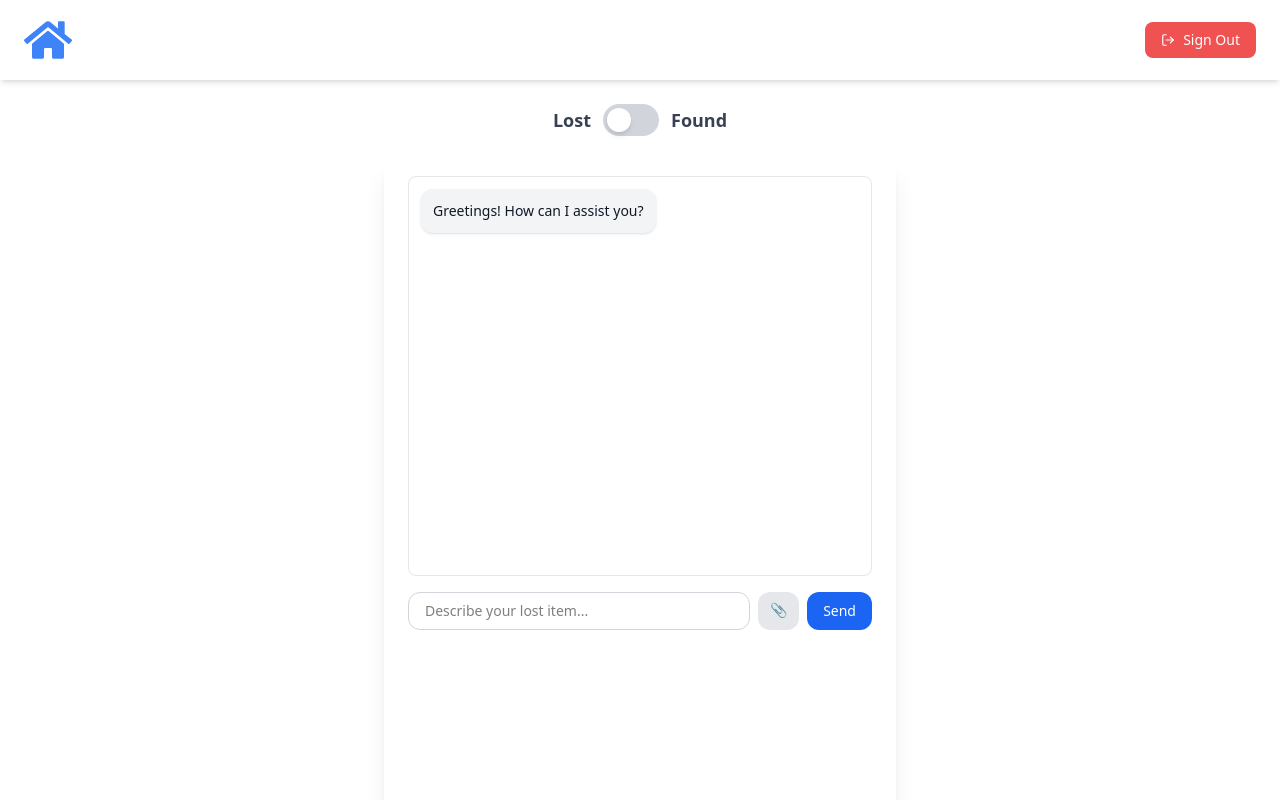
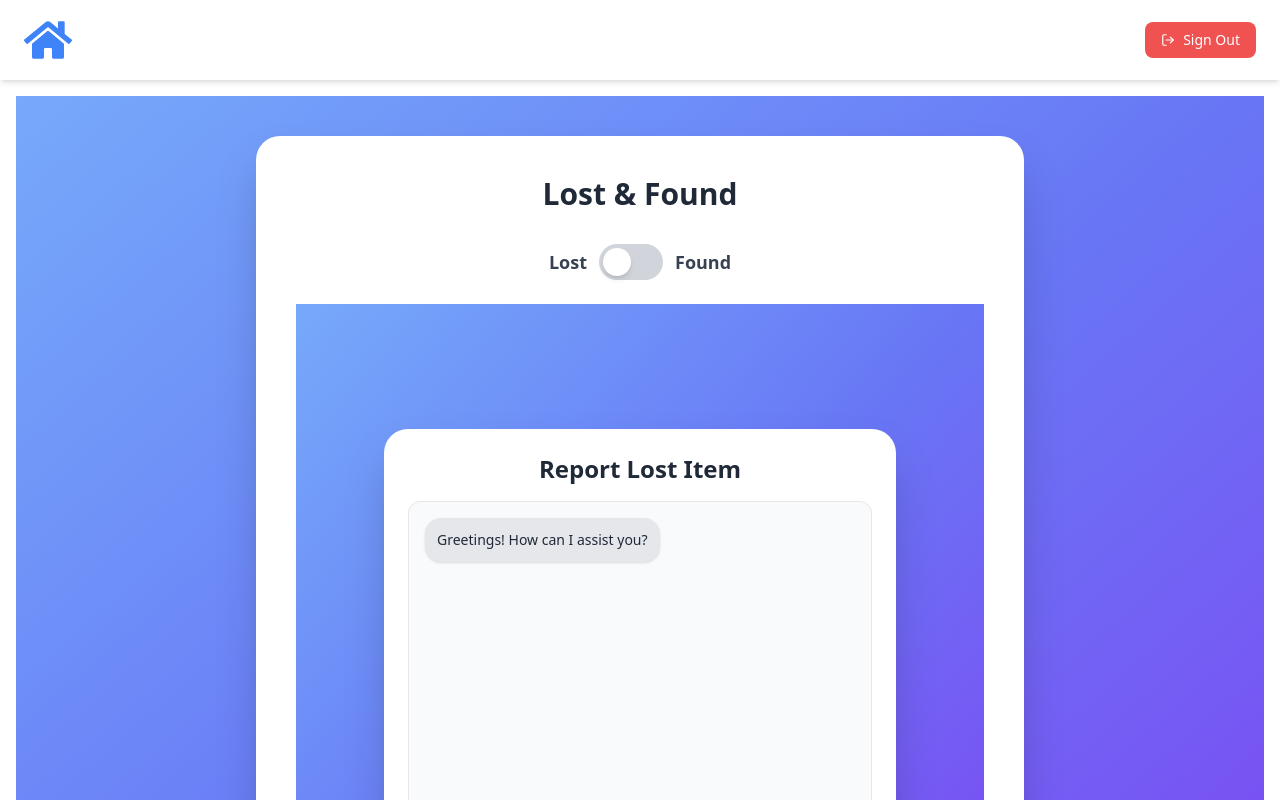
Before and after one commit to kartikeyasm/INNOVATE25, a React (Vite) app in the folder frontend/: page /lostandfound/lost in a window 1280 px wide. Shown: the top 800 px of the page. Built offline with nearby package versions, Linux system fonts and the light colour scheme.

Commit message:
final commit

```diff
--- a/frontend/src/components/HomePage.jsx
+++ b/frontend/src/components/HomePage.jsx
@@ -18,20 +18,25 @@ export default function HomePage() {
   ];
 
   return (
-    <main className="flex items-center justify-center h-screen bg-gradient-to-r from-blue-400 via-indigo-500 to-purple-600 px-6 pt-16">
-      <div className="grid grid-cols-1 md:grid-cols-2 lg:grid-cols-3 gap-6 w-full max-w-6xl">
+    <main className="min-h-screen flex  justify-center bg-gradient-to-br from-blue-400 via-indigo-500 to-purple-600 px-6 py-16">
+      <div className="w-full max-w-4xl">
+        <h1 className="text-4xl font-extrabold text-white text-center mb-12 drop-shadow-md">
+          Campus Services Hub
+        </h1>
+        <div className="grid grid-cols-1 md:grid-cols-2 gap-8">
           {cardItems.map((item, index) => (
             <div
               key={index}
               onClick={() => navigate(item.path)}
-            className="cursor-pointer p-8 bg-white rounded-3xl shadow-xl hover:shadow-2xl transform transition-all duration-300 hover:scale-105 hover:bg-indigo-50"
+              className="cursor-pointer bg-white rounded-2xl shadow-lg hover:shadow-2xl p-8 transition-all duration-300 transform hover:scale-105 text-center"
             >
-            <h2 className="text-2xl font-bold text-gray-800 mb-3">
+              <h2 className="text-2xl font-semibold text-gray-800 mb-3">
                 {item.title}
               </h2>
-            <p className="text-gray-700 text-lg">{item.description}</p>
+              <p className="text-gray-600 text-base">{item.description}</p>
             </div>
           ))}
+        </div>
       </div>
     </main>
   );
--- a/frontend/src/components/LostAndFound/Lost.jsx
+++ b/frontend/src/components/LostAndFound/Lost.jsx
@@ -72,11 +72,15 @@ export default function Lost() {
   }, [messages]);
 
   return (
-    <div className="min-h-screen flex justify-center  px-4">
-      <div className="bg-white p-6 rounded-2xl shadow-xl w-full max-w-lg flex flex-col">
+    <main className="min-h-screen bg-gradient-to-br from-blue-400 via-indigo-500 to-purple-600 flex justify-center items-center px-4 py-10">
+      <div className="bg-white p-6 rounded-3xl shadow-2xl w-full max-w-lg flex flex-col">
+        <h2 className="text-2xl font-bold text-center text-gray-800 mb-4">
+          Report Lost Item
+        </h2>
+
         <div
           ref={chatContainerRef}
-          className="mb-4 space-y-3 border border-gray-200 rounded-lg p-3 h-[400px] overflow-y-auto"
+          className="mb-4 space-y-3 border border-gray-200 rounded-xl p-4 h-[400px] overflow-y-auto bg-gray-50"
         >
           {messages.map((msg, idx) => (
             <div
@@ -86,10 +90,10 @@ export default function Lost() {
               }`}
             >
               <div
-                className={`p-3 rounded-xl max-w-[75%] text-sm shadow-sm ${
+                className={`p-3 rounded-2xl max-w-[75%] text-sm shadow ${
                   msg.from === "bot"
-                    ? "bg-gray-100 text-gray-900"
-                    : "bg-blue-600 text-white"
+                    ? "bg-gray-200 text-gray-800"
+                    : "bg-indigo-600 text-white"
                 }`}
               >
                 {msg.type === "text" && msg.text}
@@ -97,7 +101,7 @@ export default function Lost() {
                   <img
                     src={msg.image}
                     alt="Uploaded"
-                    className="rounded w-48 h-auto mt-2"
+                    className="rounded mt-2 w-48 h-auto"
                   />
                 )}
                 {msg.type === "composite" && (
@@ -117,12 +121,12 @@ export default function Lost() {
           ))}
         </div>
 
-        <div className="flex gap-2">
+        <div className="flex items-center gap-2">
           <input
             type="text"
             value={input}
             onChange={(e) => setInput(e.target.value)}
-            className="flex-1 px-4 py-2 border border-gray-300 rounded-xl focus:outline-none focus:ring-2 focus:ring-blue-400 text-sm"
+            className="flex-1 px-4 py-2 border border-gray-300 rounded-xl focus:outline-none focus:ring-2 focus:ring-indigo-400 text-sm"
             placeholder="Describe your lost item..."
           />
 
@@ -133,12 +137,11 @@ export default function Lost() {
             onChange={handleImageChange}
             className="hidden"
           />
-
           <label
             htmlFor="file-upload"
-            className={`cursor-pointer px-3 py-2 rounded-xl text-sm transition ${
+            className={`cursor-pointer px-3 py-2 rounded-xl text-sm font-medium transition ${
               image
-                ? "bg-green-100 text-green-800 hover:bg-green-200"
+                ? "bg-green-100 text-green-700 hover:bg-green-200"
                 : "bg-gray-200 text-gray-700 hover:bg-gray-300"
             }`}
             title={image ? "Image attached" : "Attach Image"}
@@ -148,12 +151,12 @@ export default function Lost() {
 
           <button
             onClick={handleSend}
-            className="bg-blue-600 text-white px-4 py-2 rounded-xl hover:bg-blue-700 text-sm"
+            className="bg-indigo-600 text-white px-4 py-2 rounded-xl hover:bg-indigo-700 transition text-sm"
           >
             Send
           </button>
         </div>
       </div>
-    </div>
+    </main>
   );
 }
--- a/frontend/src/components/LostAndFound/LostAndFound.jsx
+++ b/frontend/src/components/LostAndFound/LostAndFound.jsx
@@ -4,7 +4,6 @@ export default function LostAndFound() {
   const navigate = useNavigate();
   const location = useLocation();
 
-  // Check if the path ends with '/found' to determine toggle state
   const isFoundView = location.pathname.endsWith("/found");
 
   const toggleView = () => {
@@ -12,27 +11,38 @@ export default function LostAndFound() {
   };
 
   return (
-    <div className="p-2 max-w-3xl mx-auto">
+    <main className="min-h-screen flex flex-col items-center justify-center bg-gradient-to-br from-blue-400 via-indigo-500 to-purple-600 px-4 py-10">
+      <div className="bg-white rounded-3xl shadow-2xl p-10 w-full max-w-3xl">
+        {/* Heading */}
+        <h1 className="text-3xl font-bold text-center text-gray-800 mb-8">
+          Lost & Found
+        </h1>
+
         {/* Toggle Switch */}
-      <div className="flex items-center justify-center mb-4">
+        <div className="flex items-center justify-center mb-6">
           <span className="mr-3 font-semibold text-lg text-gray-700">Lost</span>
 
           <label className="relative inline-flex items-center cursor-pointer">
             <input
               type="checkbox"
               className="sr-only peer"
-            checked={isFoundView}
+              // ❗ remove `checked={isFoundView}` to make it work properly
               onChange={toggleView}
             />
-          <div className="w-14 h-8 bg-gray-300 rounded-full peer peer-checked:bg-blue-500 transition duration-300"></div>
-          <div className="absolute left-1 top-1 bg-white w-6 h-6 rounded-full shadow-md transform peer-checked:translate-x-6 transition duration-300"></div>
+            <div className="w-16 h-9 bg-gray-300 rounded-full peer-checked:bg-blue-600 transition duration-300"></div>
+            <div className="absolute left-1 top-1 w-7 h-7 bg-white rounded-full shadow-md transform peer-checked:translate-x-7 transition-all duration-300"></div>
           </label>
 
-        <span className="ml-3 font-semibold text-lg text-gray-700">Found</span>
+          <span className="ml-3 font-semibold text-lg text-gray-700">
+            Found
+          </span>
         </div>
 
-      {/* Render Nested Route Component */}
+        {/* Nested Component */}
+        <div>
           <Outlet />
         </div>
+      </div>
+    </main>
   );
 }
```
Also changed, not shown: frontend/src/components/LostAndFound/Found.jsx (+27 -20 lines). Lines whose indentation alone changed are shown as unchanged.
